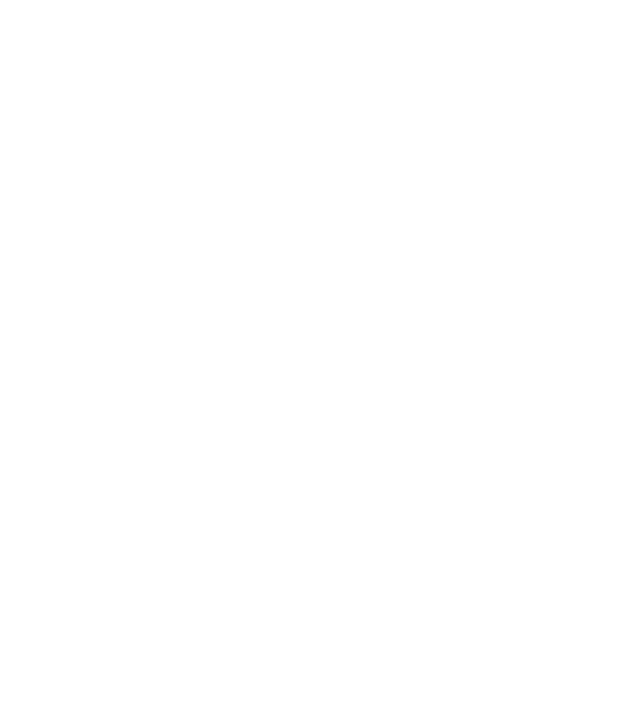
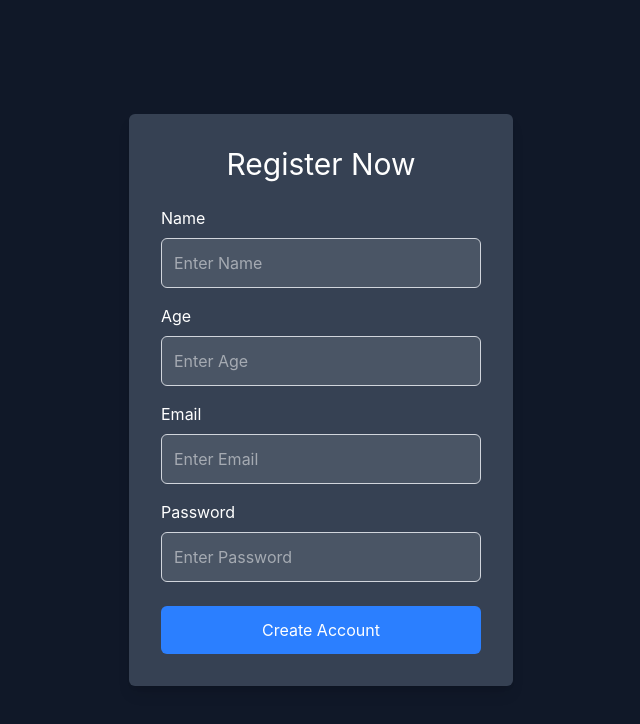
Before and after one commit to HarshVardhan-04/Expense-Tracker-FE, a React app: page /register in a window 1280 px wide. Before the commit this address had no page. Shown: the top 724 px of the page, without its empty margins (319-959 px from the left). Built offline with nearby package versions, Linux system fonts and the light colour scheme; the HTML template or start-up script is replaced by a standard one.

Commit message:
login completed but protection of routes is not done yet

```diff
--- a/package.json
+++ b/package.json
@@ -11,6 +11,7 @@
   },
   "dependencies": {
     "@tailwindcss/vite": "^4.3.1",
+    "ejs": "^6.0.1",
     "react": "^19.2.7",
     "react-dom": "^19.2.7",
     "react-icons": "^5.6.0",
--- a/src/App.jsx
+++ b/src/App.jsx
@@ -4,7 +4,11 @@
 import Dashboard from "./pages/Dashboard/dashboard";
 import Expense from "./pages/Expense/expense";
 import Income from "./pages/Income/income";
-import Input from "./pages/Expense/input"
+import Input from "./pages/Expense/input";
+import Home from "./pages/home.jsx";
+import Register from "./pages/register.jsx";
+import Login from "./pages/login.jsx";
+import ProtectedRoute from "./components/ProtectedRoute";
 
 function App() {
   return (
@@ -12,9 +16,14 @@
     <BrowserRouter>
       <div>
           <Routes>
-            <Route path="/" element={<Dashboard />} />
-            <Route path="/expense" element={<Expense />} />
+            <Route path="/dashboard" element={<ProtectedRoute>
+      <Dashboard />
+    </ProtectedRoute>} />
+            <Route path="/dashboard/expense" element={<Expense />} />
             <Route path="/income" element={<Income />} />
+            <Route path="/" element={<Home/>} />
+            <Route path="/register" element={<Register/>} />
+            <Route path="/login" element={<Login/>} />
           </Routes>
         </div>
     </BrowserRouter>
--- a/src/components/ProtectedRoute.jsx
+++ b/src/components/ProtectedRoute.jsx
@@ -1,9 +1,42 @@
-import React from 'react'
+import { Navigate } from "react-router-dom";
+import { useEffect, useState } from "react";
 
-function ProtectedRoute() {
-  return (
-    <div>ProtectedRoute</div>
-  )
+function ProtectedRoute({ children }) {
+  const [loading, setLoading] = useState(true);
+  const [isLoggedIn, setIsLoggedIn] = useState(false);
+
+  useEffect(() => {
+    checkLogin();
+  }, []);
+
+  const checkLogin = async () => {
+    try {
+      const response = await fetch("http://localhost:5000/api/dashboard", {
+        method: "GET",
+        credentials: "include",
+      });
+
+      if (response.ok) {
+        setIsLoggedIn(true);
+      } else {
+        setIsLoggedIn(false);
+      }
+    } catch (error) {
+      setIsLoggedIn(false);
+    }
+
+    setLoading(false);
+  };
+
+  if (loading) {
+    return <h2>Loading...</h2>;
+  }
+
+  if (!isLoggedIn) {
+    return <Navigate to="/login" />;
+  }
+
+  return children;
 }
 
-export default ProtectedRoute
+export default ProtectedRoute;
--- /dev/null
+++ b/src/pages/home.jsx
@@ -0,0 +1,26 @@
+import React from "react";
+import { Link } from "react-router-dom";
+
+function Home() {
+  return (
+    <div className="w-96 h-screen mx-auto">
+      <h1 className="text-2xl my-5">Home</h1>
+
+      <Link
+        to="/register"
+        className="bg-gray-600 text-white p-3 rounded-md hover:bg-blue-500 m-5"
+      >
+        Register
+      </Link>
+
+      <Link
+        to="/login"
+        className="bg-gray-600 text-white p-3 rounded-md hover:bg-blue-500 m-5"
+      >
+        Login
+      </Link>
+    </div>
+  );
+}
+
+export default Home;
--- /dev/null
+++ b/src/pages/login.jsx
@@ -0,0 +1,91 @@
+import React, { useState } from "react";
+
+function Login() {
+
+    const [email, setEmail] = useState("");
+    const [password, setPassword] = useState("");
+
+    const handleLogin = async (e) => {
+
+        e.preventDefault();
+
+        try {
+
+            const response = await fetch("http://localhost:5000/api/login", {
+
+                method: "POST",
+                credentials: "include",
+                headers: {
+                    "Content-Type": "application/json",
+                },
+
+                body: JSON.stringify({
+                    email,
+                    password,
+                }),
+            });
+
+            const data = await response.json();
+
+            alert(data.message);
+
+            setEmail("");
+            setPassword("");
+
+        } catch (error) {
+
+            console.log(error);
+            alert("Something went wrong!");
+
+        }
+    };
+
+    return (
+        <div className="h-screen w-full bg-gray-900 flex items-center justify-center">
+
+            <div className="w-96 bg-gray-700 p-8 rounded-md">
+
+                <h1 className="text-white text-3xl text-center mb-6">
+                    Login Now
+                </h1>
+
+                <form onSubmit={handleLogin}>
+
+                    <label className="text-white">
+                        Email
+                    </label>
+
+                    <input
+                        className="w-full border border-gray-300 p-3 mt-2 mb-4 rounded-md bg-gray-600 text-white"
+                        type="email"
+                        value={email}
+                        onChange={(e) => setEmail(e.target.value)}
+                    />
+
+                    <label className="text-white">
+                        Password
+                    </label>
+
+                    <input
+                        className="w-full border border-gray-300 p-3 mt-2 mb-6 rounded-md bg-gray-600 text-white"
+                        type="password"
+                        value={password}
+                        onChange={(e) => setPassword(e.target.value)}
+                    />
+
+                    <button
+                        type="submit"
+                        className="w-full bg-blue-500 hover:bg-blue-600 text-white py-3 rounded-md"
+                    >
+                        Login
+                    </button>
+
+                </form>
+
+            </div>
+
+        </div>
+    );
+}
+
+export default Login;
--- /dev/null
+++ b/src/pages/register.jsx
@@ -0,0 +1,113 @@
+import React, { useState } from "react";
+
+function Register() {
+  const [name, setName] = useState("");
+  const [age, setAge] = useState("");
+  const [email, setEmail] = useState("");
+  const [password, setPassword] = useState("");
+
+  const handleRegister = async (e) => {
+    e.preventDefault();
+
+    try {
+      const response = await fetch("http://localhost:5000/api/register", {
+        method: "POST",
+        headers: {
+          "Content-Type": "application/json",
+        },
+        body: JSON.stringify({
+          name,
+          age,
+          email,
+          password,
+        }),
+      });
+
+      const data = await response.json();
+
+      alert(data.message);
+
+      // Clear form after successful registration
+      setName("");
+      setAge("");
+      setEmail("");
+      setPassword("");
+    } catch (error) {
+      console.log(error);
+      alert("Something went wrong!");
+    }
+  };
+
+  return (
+    <div className="h-screen w-full bg-gray-900 flex items-center justify-center">
+      <div className="w-96 bg-gray-700 p-8 rounded-md shadow-lg">
+        <h1 className="text-white text-3xl text-center mb-6">
+          Register Now
+        </h1>
+
+        <form onSubmit={handleRegister}>
+          <label htmlFor="name" className="text-white">
+            Name
+          </label>
+          <input
+            className="w-full border border-gray-300 p-3 mt-2 mb-4 rounded-md bg-gray-600 text-white"
+            type="text"
+            id="name"
+            placeholder="Enter Name"
+            value={name}
+            onChange={(e) => setName(e.target.value)}
+            required
+          />
+
+          <label htmlFor="age" className="text-white">
+            Age
+          </label>
+          <input
+            className="w-full border border-gray-300 p-3 mt-2 mb-4 rounded-md bg-gray-600 text-white"
+            type="number"
+            id="age"
+            placeholder="Enter Age"
+            value={age}
+            onChange={(e) => setAge(e.target.value)}
+            required
+          />
+
+          <label htmlFor="email" className="text-white">
+            Email
+          </label>
+          <input
+            className="w-full border border-gray-300 p-3 mt-2 mb-4 rounded-md bg-gray-600 text-white"
+            type="email"
+            id="email"
+            placeholder="Enter Email"
+            value={email}
+            onChange={(e) => setEmail(e.target.value)}
+            required
+          />
+
+          <label htmlFor="password" className="text-white">
+            Password
+          </label>
+          <input
+            className="w-full border border-gray-300 p-3 mt-2 mb-6 rounded-md bg-gray-600 text-white"
+            type="password"
+            id="password"
+            placeholder="Enter Password"
+            value={password}
+            onChange={(e) => setPassword(e.target.value)}
+            required
+          />
+
+          <button
+            type="submit"
+            className="w-full bg-blue-500 hover:bg-blue-600 text-white py-3 rounded-md"
+          >
+            Create Account
+          </button>
+        </form>
+      </div>
+    </div>
+  );
+}
+
+export default Register;
```
Also changed, not shown: src/pages/home.ejs (deleted), src/pages/login.ejs (deleted), src/pages/register.ejs (deleted), 1 other file (tests, documents, lock files or other folders).
